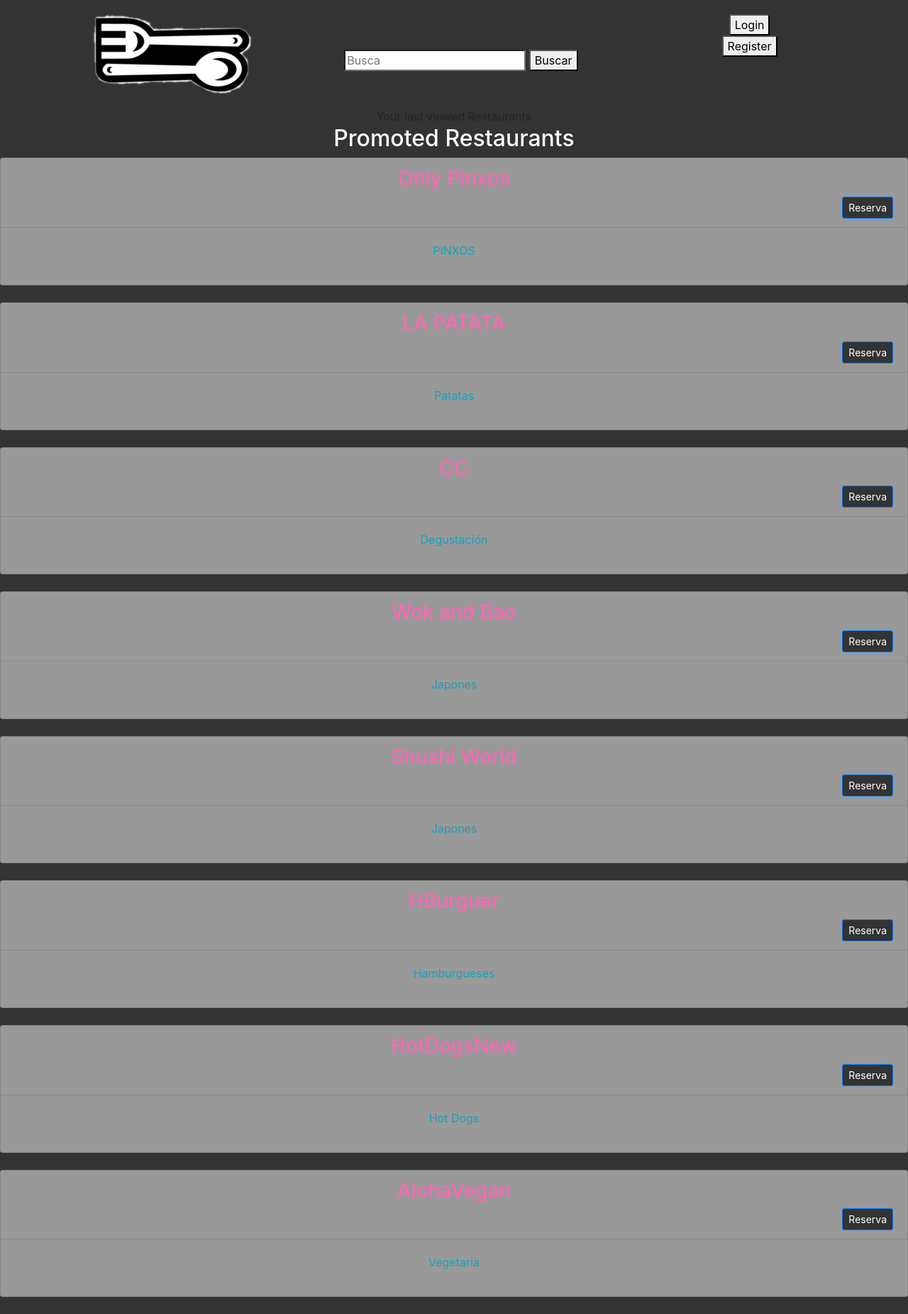
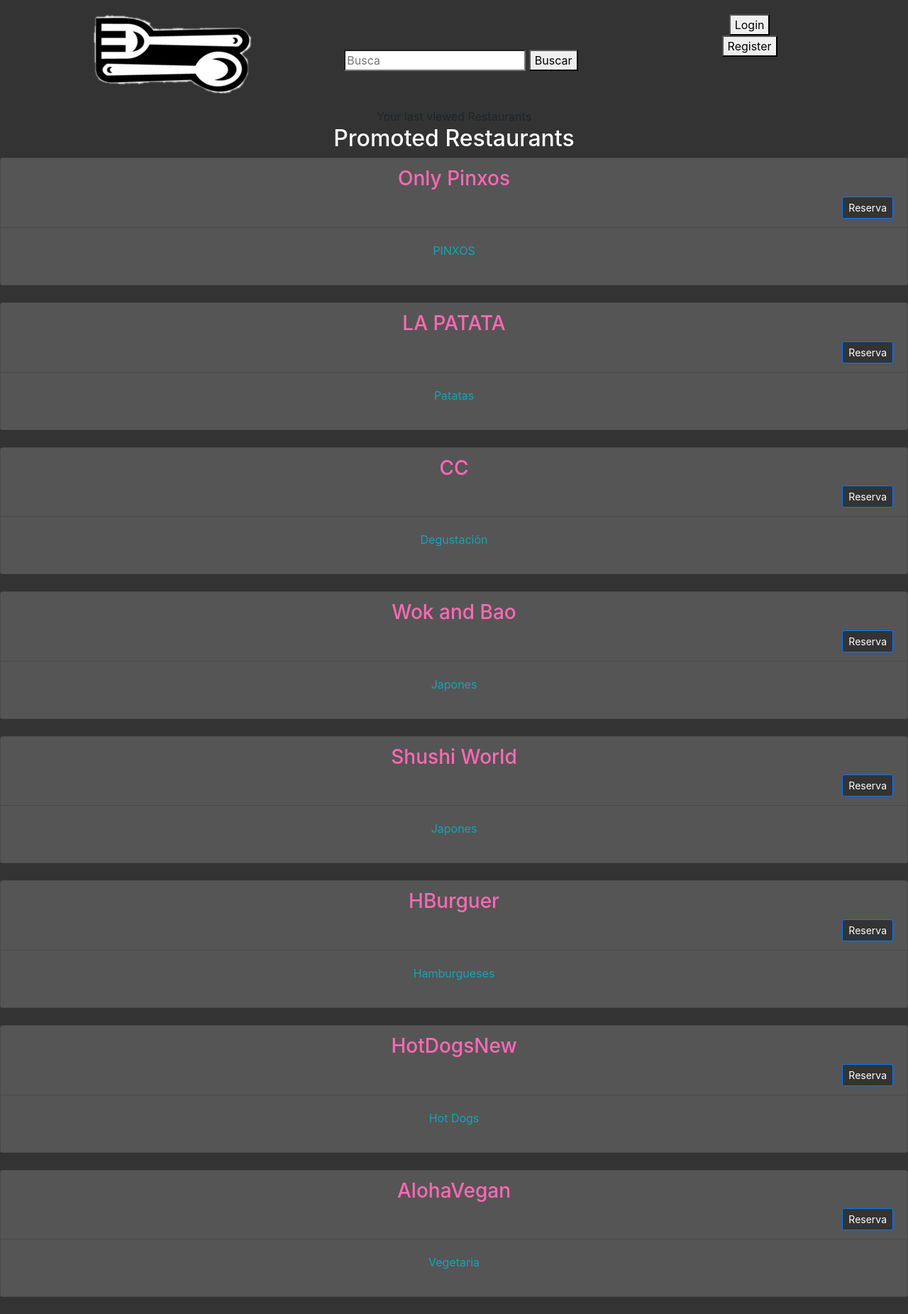
Before and after one commit to DavidAlvarezRios/sd2019-forkillaa9, a Django app: page /forkilla/restaurants/ in a window 1280 px wide. Shown: the whole page at 71% size. Run offline with Django 3.2, Linux system fonts and the light colour scheme; data comes from the database, SQL or seed files in the repository; data that the repository does not hold is empty; some libraries are stand-ins or nearby versions.

Commit message:
color test

```diff
--- a/static/style.css
+++ b/static/style.css
@@ -90,7 +90,3 @@ p {
 .btn {
     background-color: #333333;
 }
-
-.card .card-body .card-header{
-    background-color: transparent;
-}
--- a/templates/forkilla/restaurants.html
+++ b/templates/forkilla/restaurants.html
@@ -30,13 +30,13 @@
             <div class="container" style="max-width:1100px"></div>
              <form action="{% url 'reservation'%}" method="get">
                  {% for restaurant in restaurants %}
-                     <div class="card" style="background: #999999;">
-                        <div class="card-header" style="background: #999999;">
+                     <div class="card" style="background: #555555;">
+                        <div class="card-header" style="background: #555555;">
                             <h3><a href="{% url 'details' restaurant.restaurant_number%}"> {{restaurant.name}} </a> </h3>
 
                         <button type="submit" class="btn btn-primary btn-sm" style="position:relative; float:right; color:white" name="reservation" value={{restaurant.restaurant_number}}> Reserva</button>
                         </div>
-                        <div class="card-body" style="background: #999999;">
+                        <div class="card-body" style="background: #555555;">
                             <p class="text-info">{{restaurant.menu_description}}</p>
                         </div>
                      </div>
```
